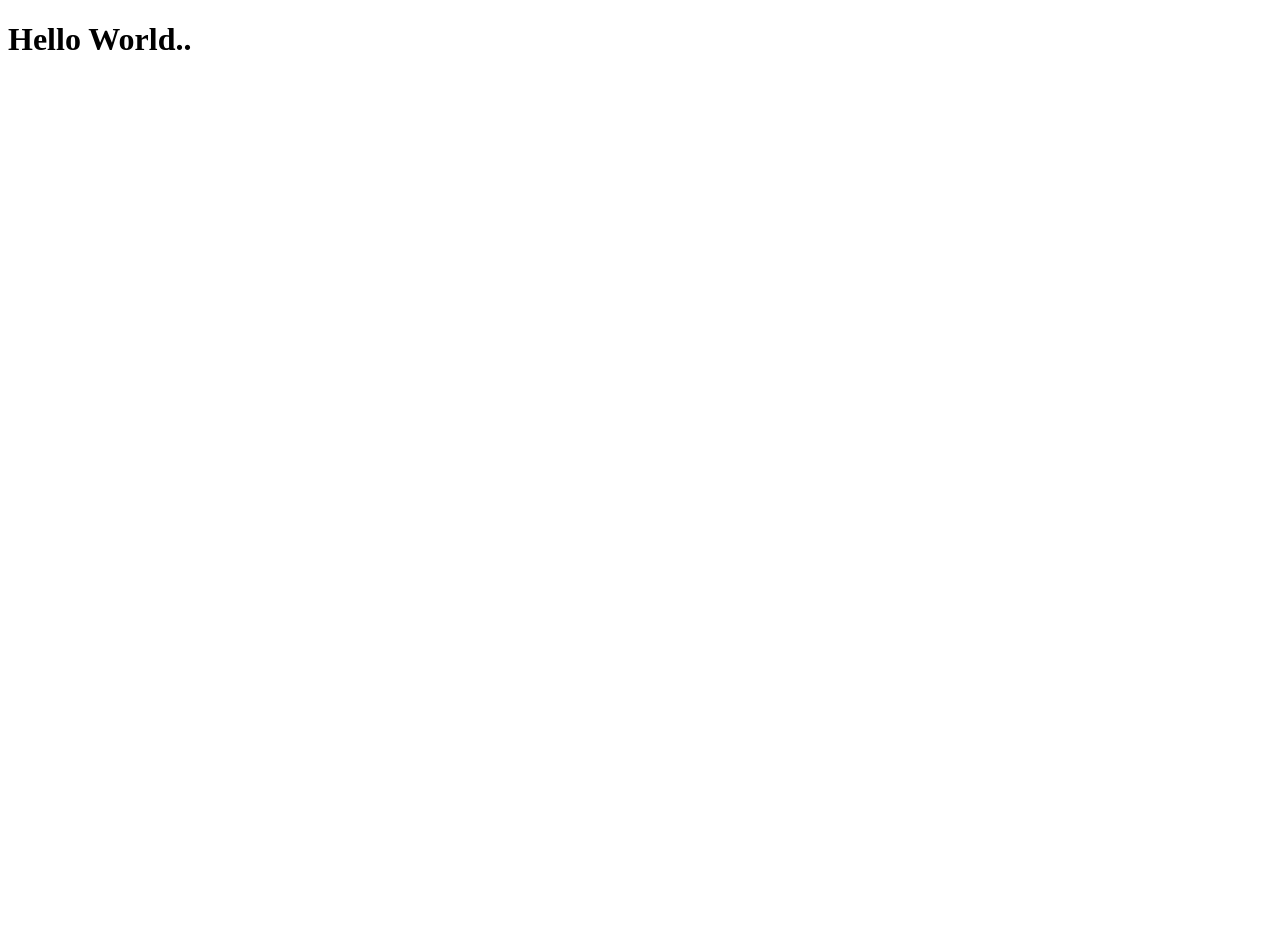
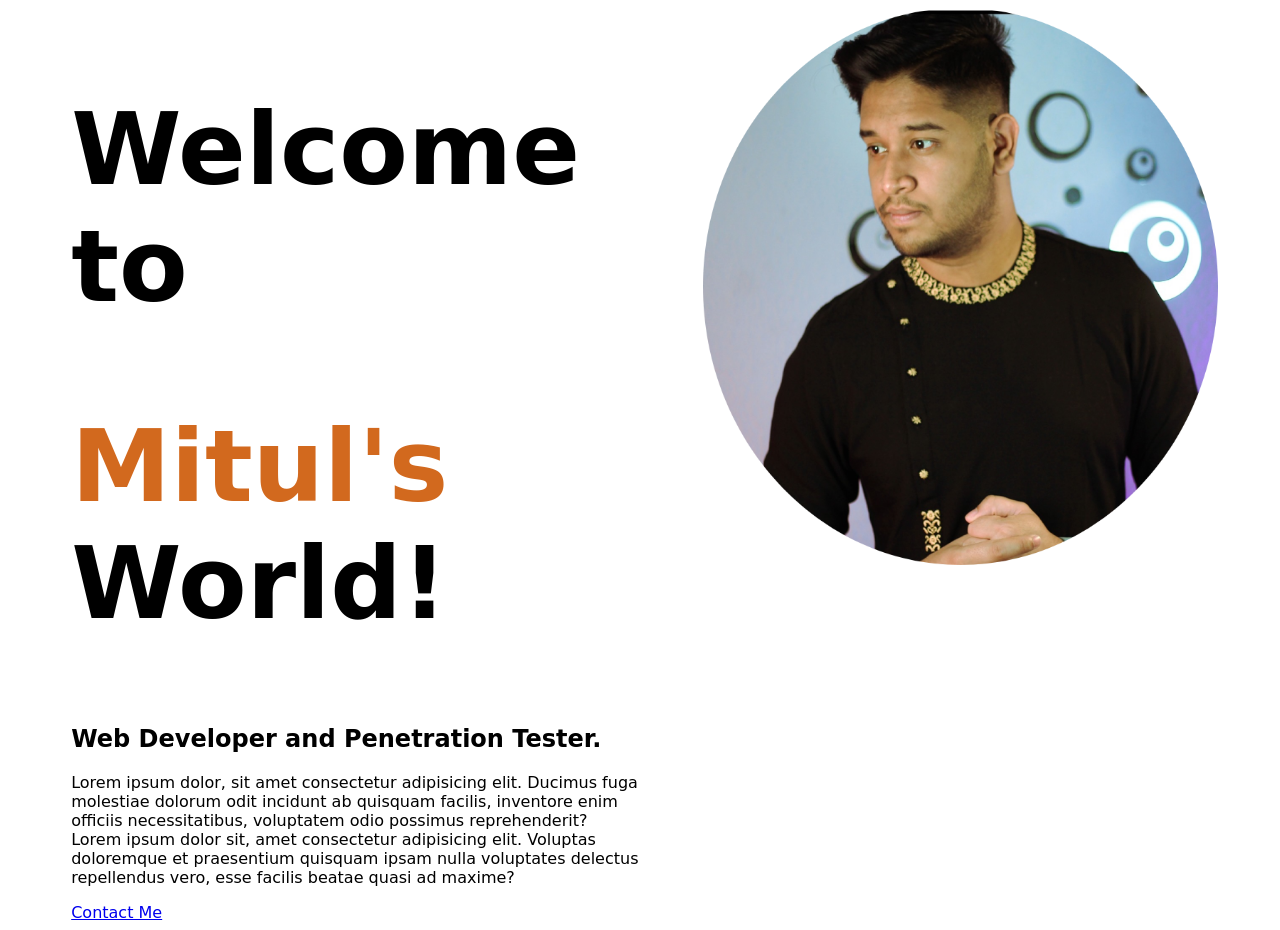
Before and after one commit to mitulchy07/Portfolio-using-html, a plain HTML site: page index.html in a window 1280 px wide. Before the commit the page ends 800 px from the top, so only its background shows below. Drawn offline with Linux system fonts and the light colour scheme; a web font is replaced by a local one.

Commit message:
My Portfolio

```diff
--- a/index.html
+++ b/index.html
@@ -4,12 +4,27 @@
     <meta charset="UTF-8">
     <meta http-equiv="X-UA-Compatible" content="IE=edge">
     <meta name="viewport" content="width=device-width, initial-scale=1.0">
-    <title>My First Git Repository</title>
+    <link rel="stylesheet" href="style.css">
+    <link rel="preconnect" href="https://fonts.googleapis.com">
+<link rel="preconnect" href="https://fonts.gstatic.com" crossorigin>
+<link href="https://fonts.googleapis.com/css2?family=Splash&display=swap" rel="stylesheet">
+    <title>My Portfolio by HTML</title>
 </head>
 <body>
 
+<section>
+    <div class="half-width">
+        <h1>Welcome to</h1>
+        <h1> <span class="chocolate-color">Mitul's</span>  World!</h1>
+        <h2>Web Developer and Penetration Tester.</h2>
+        <p>Lorem ipsum dolor, sit amet consectetur adipisicing elit. Ducimus fuga molestiae dolorum odit incidunt ab quisquam facilis, inventore enim officiis necessitatibus, voluptatem odio possimus reprehenderit? Lorem ipsum dolor sit, amet consectetur adipisicing elit. Voluptas doloremque et praesentium quisquam ipsam nulla voluptates delectus repellendus vero, esse facilis beatae quasi ad maxime?</p>
+        <a href="https://www.linkedin.com/in/hasan-chowdhuri-27a015209/">Contact Me</a>
+      </div>
+      <div class="half-width">
+          <img src="images/me2.png" alt="My Photo">
+      </div>
 
-    <h1>Hello World..</h1>
+</section>
 
 </body>
 </html>
--- a/style.css
+++ b/style.css
@@ -1,3 +1,23 @@
-p{
-     color: black;
+body{
+     font-family: 'Splash', cursive;
 }
+
+h1{
+     font-size: 100px;
+}
+
+.chocolate-color{
+     color: chocolate;
+}
+
+section{
+     display: flex;
+}
+
+.half-width{
+     width: 50%;
+     padding-left: 5% ;
+}
+.half-width img{
+     width: 100%;
+}
```
Also changed, not shown: images/dual color.png (added), images/me.png (added), images/me2.png (added), images/pink.png (added), images/smoke.png (added), 2 other files.
